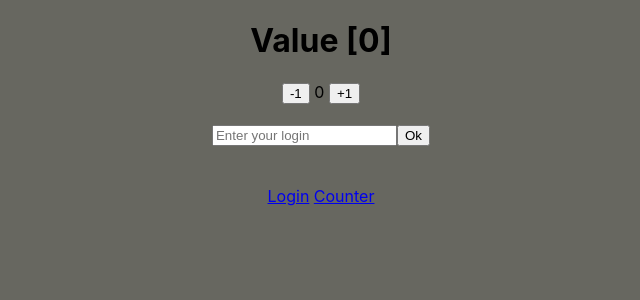
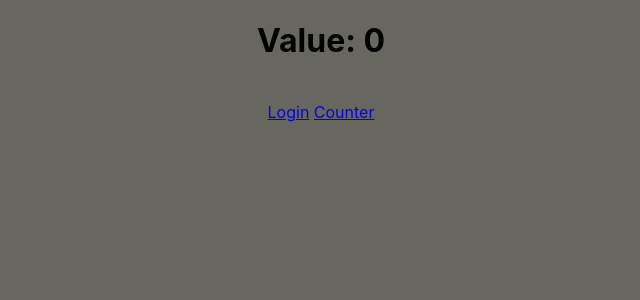
Before and after one commit to LeonZuev/redux-in, a React (Create React App) app: page / in a window 1280 px wide. Shown: the top 300 px of the page, without its empty margins (319-959 px from the left). Built offline with nearby package versions, Linux system fonts and the light colour scheme.

Commit message:
Refactor app

```diff
--- a/src/App.tsx
+++ b/src/App.tsx
@@ -9,23 +9,19 @@ function App() {
   const value = useSelector((state: RootState) => state.counter.value)
   const user = useSelector((state: RootState) => state.auth.login)
   return (
-    <div className="App">
-      <h1>Value [{value}]</h1>
-      <Counter />
+    <div className='App'>
+      <h1>Value: {value}</h1>
       <br />
-      {/* условный рендеринг user &&  */}
-      {user && (<h2>Hello, {user}</h2>)}
-      <Login />
-      <br />
-      <Routes>
-        <Route path='/login' element={<Login />} />
-        <Route path='/counter' element={<Counter />} />
-      </Routes>
+      {user && (<h2>Hello, {user} !</h2>)}
       <nav>
-        <br />
         <Link to="/login">Login</Link>{" "}
         <Link to="/counter">Counter</Link>
       </nav>
+      <br/>
+      <Routes>
+        <Route path='/login' element={<Login />}/>
+        <Route path='/counter' element={<Counter />}/>
+      </Routes>
     </div>
   );
 }
```
